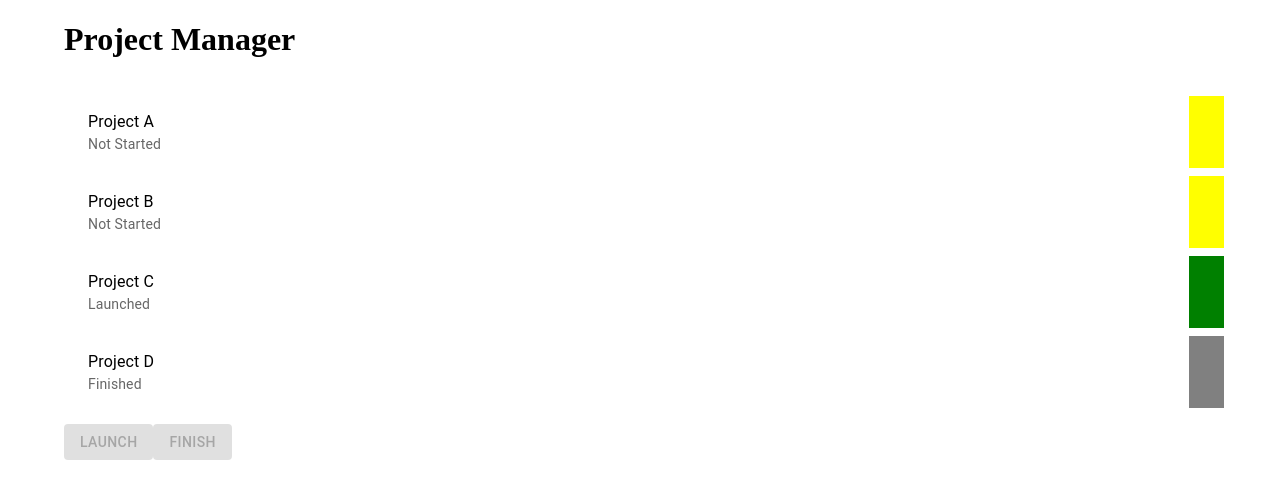
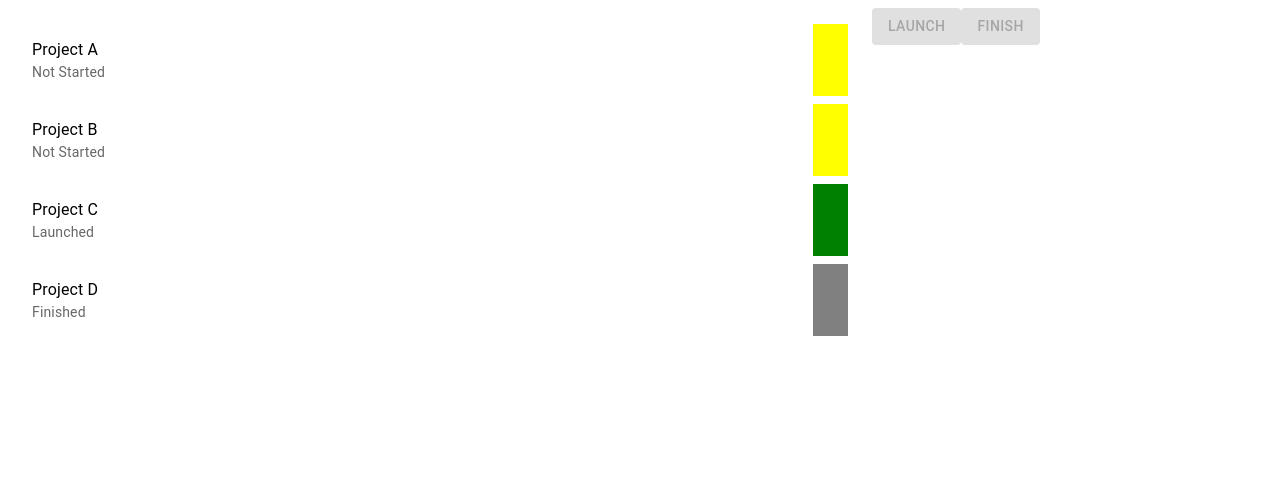
Before and after one commit to Z-kke/mfiles, a React (Create React App) app in the folder problem-3-project_manager/: page / in a window 1280 px wide. Shown: the top 498 px of the page. Built offline with nearby package versions, Linux system fonts and the light colour scheme.

Commit message:
Fix positioning.

```diff
--- a/problem-3-project_manager/src/App.tsx
+++ b/problem-3-project_manager/src/App.tsx
@@ -1,5 +1,5 @@
 import React from "react";
-import { Container } from "@mui/material";
+import Grid from "@mui/material/Grid2";
 import ProjectList from "./components/ProjectList";
 import ControlPanel from "./components/ControlPanel";
 import { ProjectProvider } from "./context/ProjectContext";
@@ -7,11 +7,14 @@ import { ProjectProvider } from "./context/ProjectContext";
 const App: React.FC = () => {
   return (
     <ProjectProvider>
-      <Container>
-        <h1>Project Manager</h1>
-        <ProjectList />
-        <ControlPanel />
-      </Container>
+      <Grid container spacing={4}>
+        <Grid size={8}>
+          <ProjectList />
+        </Grid>
+        <Grid size={4}>
+          <ControlPanel />
+        </Grid>
+      </Grid>
     </ProjectProvider>
   );
 };
```
